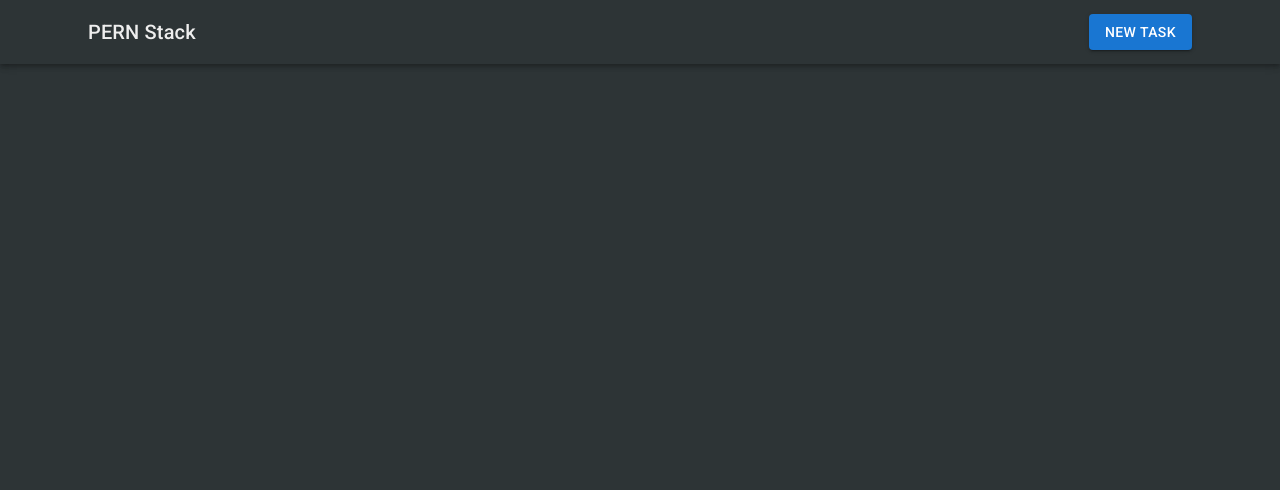
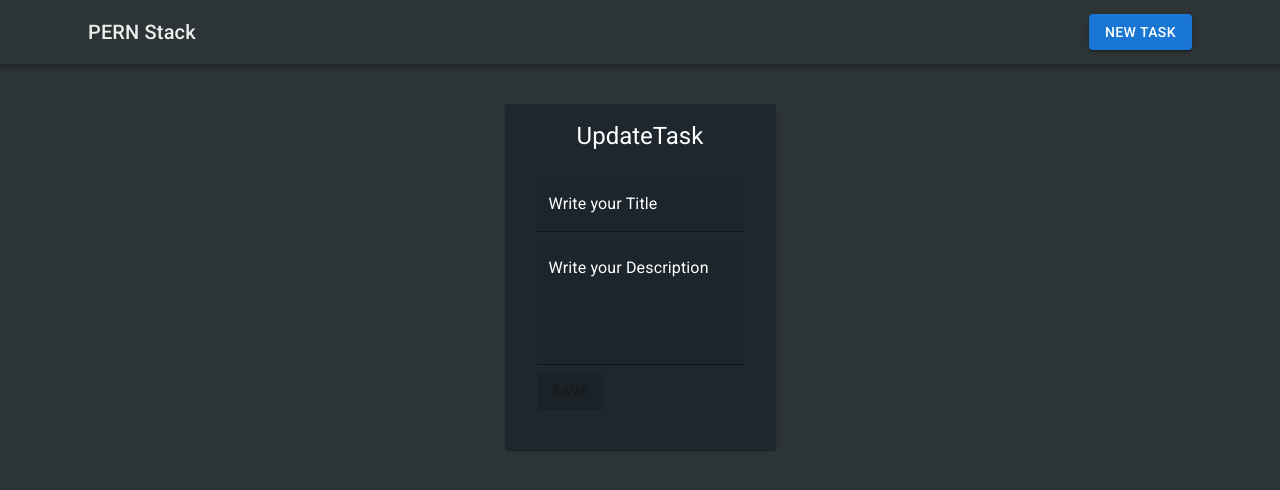
Before and after one commit to Juan-David-Orozco/pern-state-tasks, a React (Create React App) app in the folder client/: page /tasks/edit/1 in a window 1280 px wide. Before the commit this address had no page. Shown: the top 490 px of the page. Built offline with nearby package versions, Linux system fonts and the light colour scheme; no server answers.

Commit message:
agregar funcion editar tarea

```diff
--- a/client/src/App.js
+++ b/client/src/App.js
@@ -1,11 +1,7 @@
 import { BrowserRouter, Route, Routes } from "react-router-dom";
-//import 'bootstrap/dist/css/bootstrap.min.css'
-//import '../node_modules/bootstrap/dist/css/bootstrap.css'
 import TaskForm from "./components/TaskForm";
 import TasksList from "./components/TasksList";
 import Menu from "./components/Navbar";
-//import Navigation from "./components/Navigation";
-
 
 import { Container } from "@mui/material";
 
@@ -17,6 +13,7 @@ function App() {
         <Routes>
           <Route path="/" element={<TasksList />} />
           <Route path="/tasks/new" element={<TaskForm />} />
+          <Route path="/tasks/edit/:id" element={<TaskForm />} />
         </Routes>
       </Container>
     </BrowserRouter>
--- a/client/src/components/TaskForm.js
+++ b/client/src/components/TaskForm.js
@@ -8,8 +8,8 @@ import {
   CircularProgress,
 } from "@mui/material";
 
-import React, { useState } from "react";
-import { useNavigate } from "react-router-dom";
+import React, { useState, useEffect } from "react";
+import { useNavigate, useParams } from "react-router-dom";
 
 export default function TaskForm() {
 
@@ -17,15 +17,29 @@ export default function TaskForm() {
     title: "",
     description: "",
   });
+
   const [loading, setLoading] = useState(false);
 
   const navigate = useNavigate();
+
+  const params = useParams()
 
   const handleSubmit = async (event) => {
     event.preventDefault();
     console.log(task)
     console.log(JSON.stringify(task))
     setLoading(true);
+    if(params.id) {
+      const response = await fetch(`http://localhost:5000/tasks/${params.id}`,
+        {
+          method: "PUT",
+          headers: { "Content-Type": "application/json" },
+          body: JSON.stringify(task),
+        }
+      )
+      const data = await response.json();
+      console.log(data)
+    } else {
       const response = await fetch("http://localhost:5000/tasks",
         {
           method: "POST",
@@ -35,14 +49,30 @@ export default function TaskForm() {
       )
       const data = await response.json();
       console.log(data)
+    }
     setLoading(false);
     navigate("/");
   }
 
+  const loadTask = async (id) => {
+    const response = await fetch(`http://localhost:5000/tasks/${id}`);
+    const data = await response.json();
+    console.log(data)
+    setTask(data);
+  }
+
   const handleChange = (e) => {
     setTask({ ...task, [e.target.name]: e.target.value });
-    //console.log(e.target.name, e.target.value);
   }
+
+  useEffect(() => {
+    if(params.id){
+      console.log(params.id)
+      loadTask(params.id);
+    }
+  }, [params.id]);
+
+  let titleForm = params.id ? "UpdateTask" : "CreateTask"
 
   return (
     <Grid
@@ -59,7 +89,7 @@ export default function TaskForm() {
             padding: "1rem",
           }}>
           <Typography variant="h5" textAlign="center" color="white">
-            Create Task
+            {titleForm}
           </Typography>
           <CardContent>
             <form onSubmit={handleSubmit}>
@@ -74,6 +104,7 @@ export default function TaskForm() {
                 onChange={handleChange}
                 inputProps={{ style: { color: "white" } }}
                 InputLabelProps={{ style: { color: "white" } }}
+                value={task.title}
               />
               <TextField
                 variant="filled"
@@ -88,6 +119,7 @@ export default function TaskForm() {
                 onChange={handleChange}
                 inputProps={{ style: { color: "white" } }}
                 InputLabelProps={{ style: { color: "white" } }}
+                value={task.description}
               />
               <Button
                 variant="contained"
--- a/client/src/components/TasksList.js
+++ b/client/src/components/TasksList.js
@@ -1,11 +1,12 @@
 import React, { useState, useEffect } from "react";
-// import DeleteModal from "./DeleteModal";
-//import { useNavigate } from "react-router-dom";
 import { Button, Card, CardContent, Typography } from "@mui/material";
+import { useNavigate } from "react-router-dom";
 
 export default function TaskList() {
 
   const [tasks, setTasks] = useState([]);
+
+  const navigate = useNavigate()
 
   const handleDelete = async (id) => {
     try {
@@ -28,8 +29,6 @@ export default function TaskList() {
   useEffect(() => {
     loadTasks();
   }, []);
-
-
 
   return (
     <>
@@ -57,7 +56,7 @@ export default function TaskList() {
                 <Button
                   variant="contained"
                   color="inherit"
-                  onClick={() => console.log("Actualizando")}
+                  onClick={() => navigate(`/tasks/edit/${task.id}`)}
                 >
                   Edit
                 </Button>
```
Also changed, not shown: client/src/components/Navigation.js (deleted, +0 -29 lines). Lines whose indentation alone changed are shown as unchanged.
